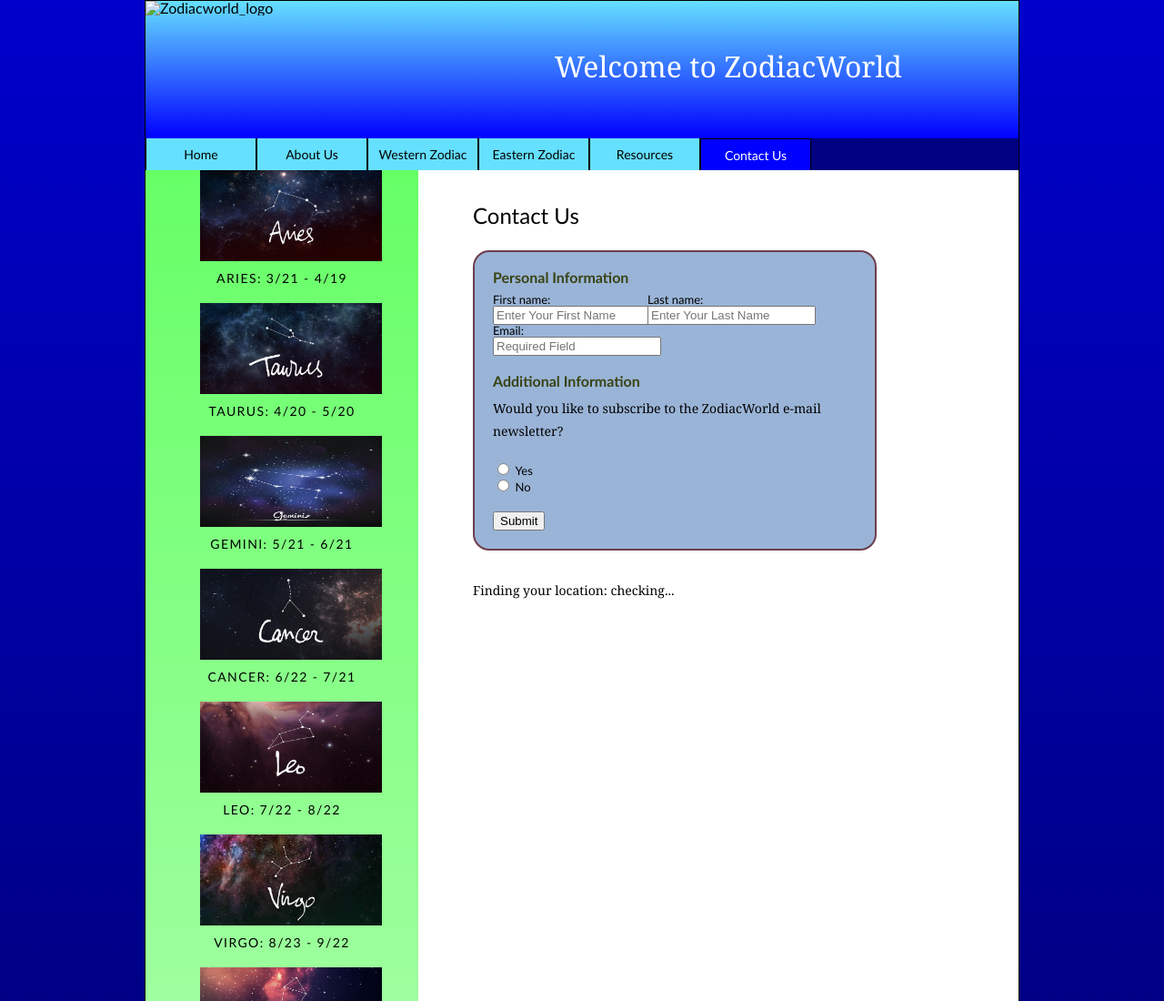
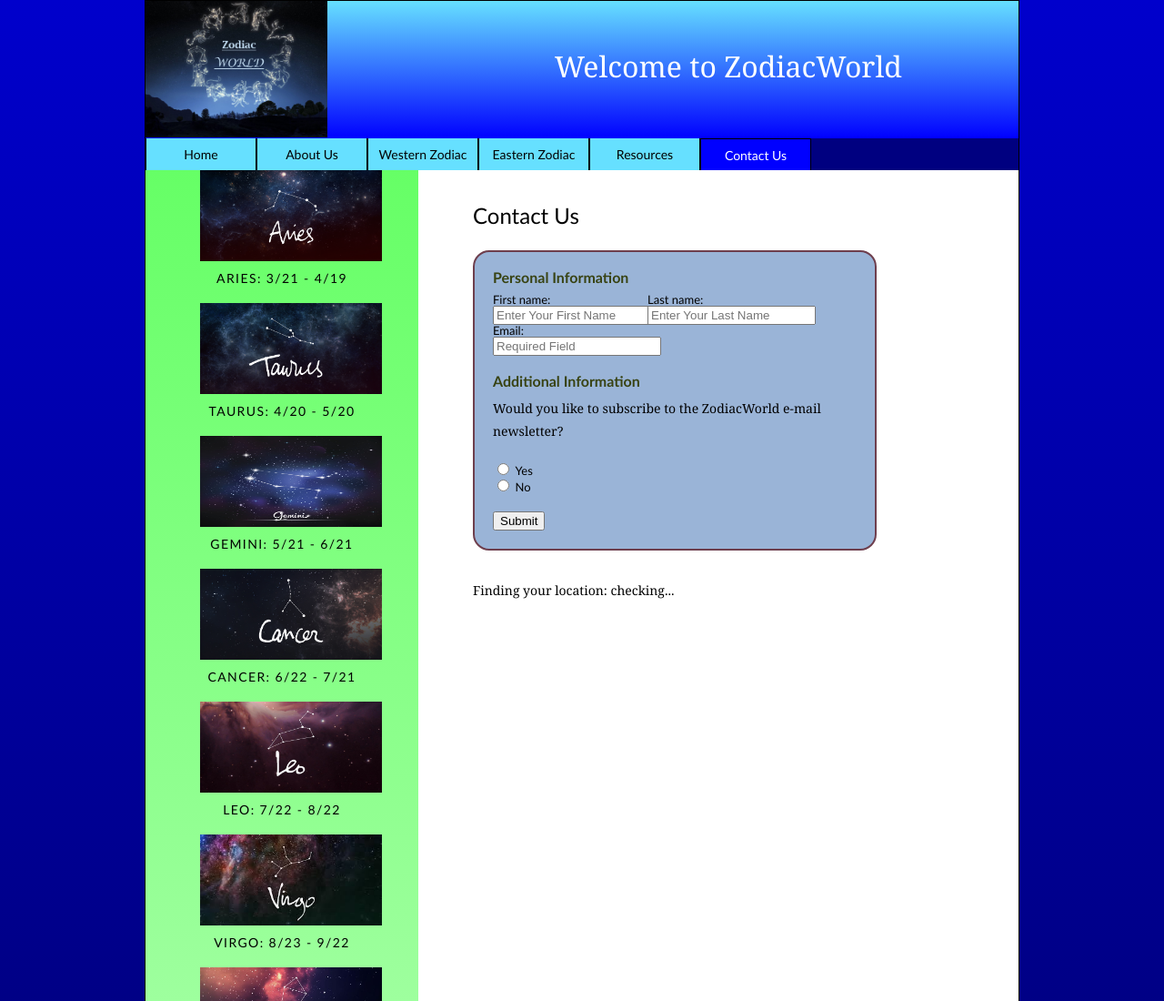
Before and after one commit to shiva410/ZodiacWorld, a plain HTML site: page Contact.html in a window 1280 px wide. Shown: the top 1100 px of the page at 91% size. Drawn offline with Linux system fonts and the light colour scheme; some packages are replaced by stand-ins of ours.

Commit message:
Update Contact.html

```diff
--- a/Contact.html
+++ b/Contact.html
@@ -37,7 +37,7 @@
 
         	<h1>Welcome to ZodiacWorld</h1>
 
-			<img src="images/Logo.jpg" width="200" height="150" alt="Zodiacworld_logo" />
+			<img src="Logo.jpg" width="200" height="150" alt="Zodiacworld_logo" />
 
 		</header>
 
```
